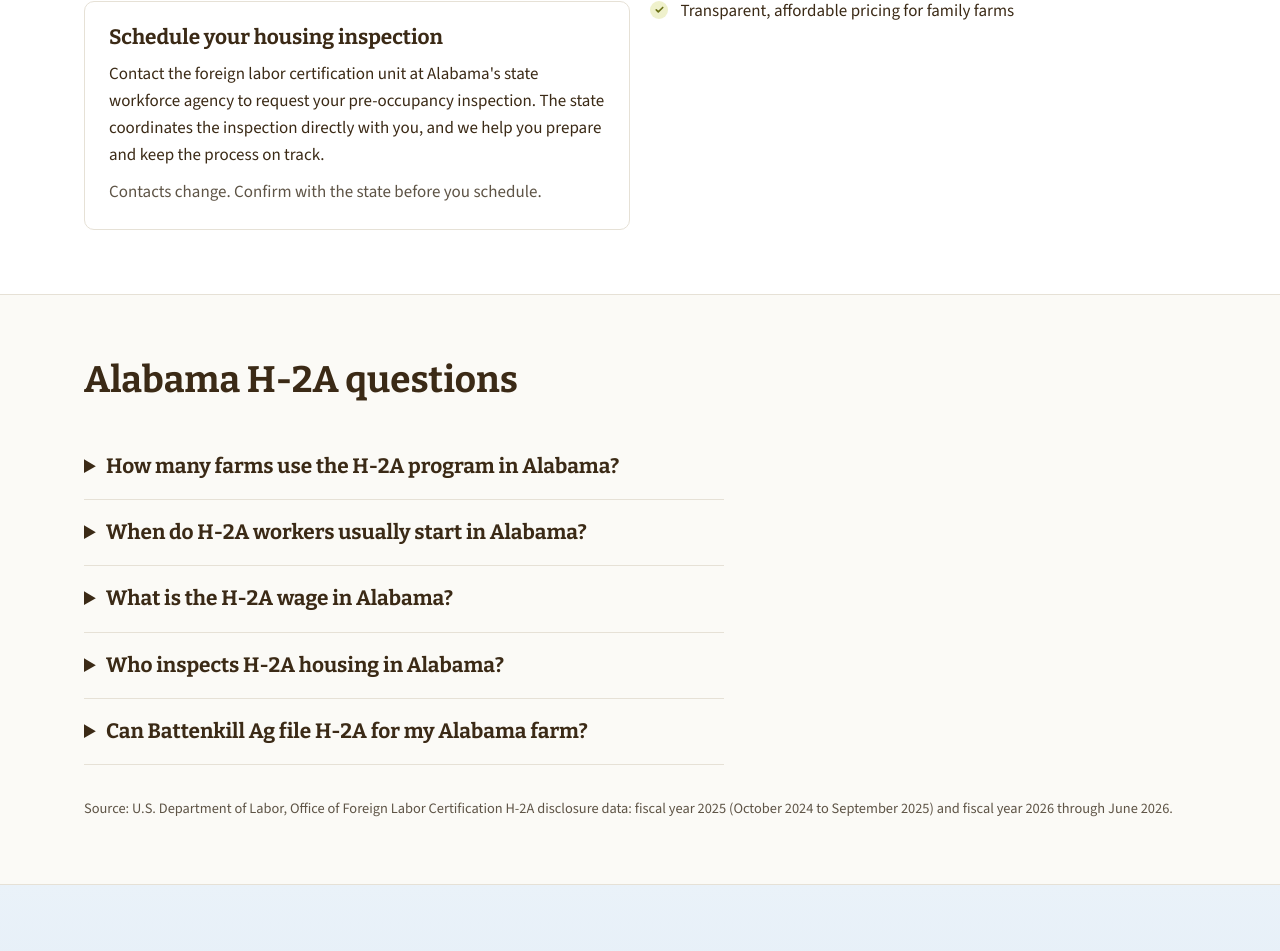
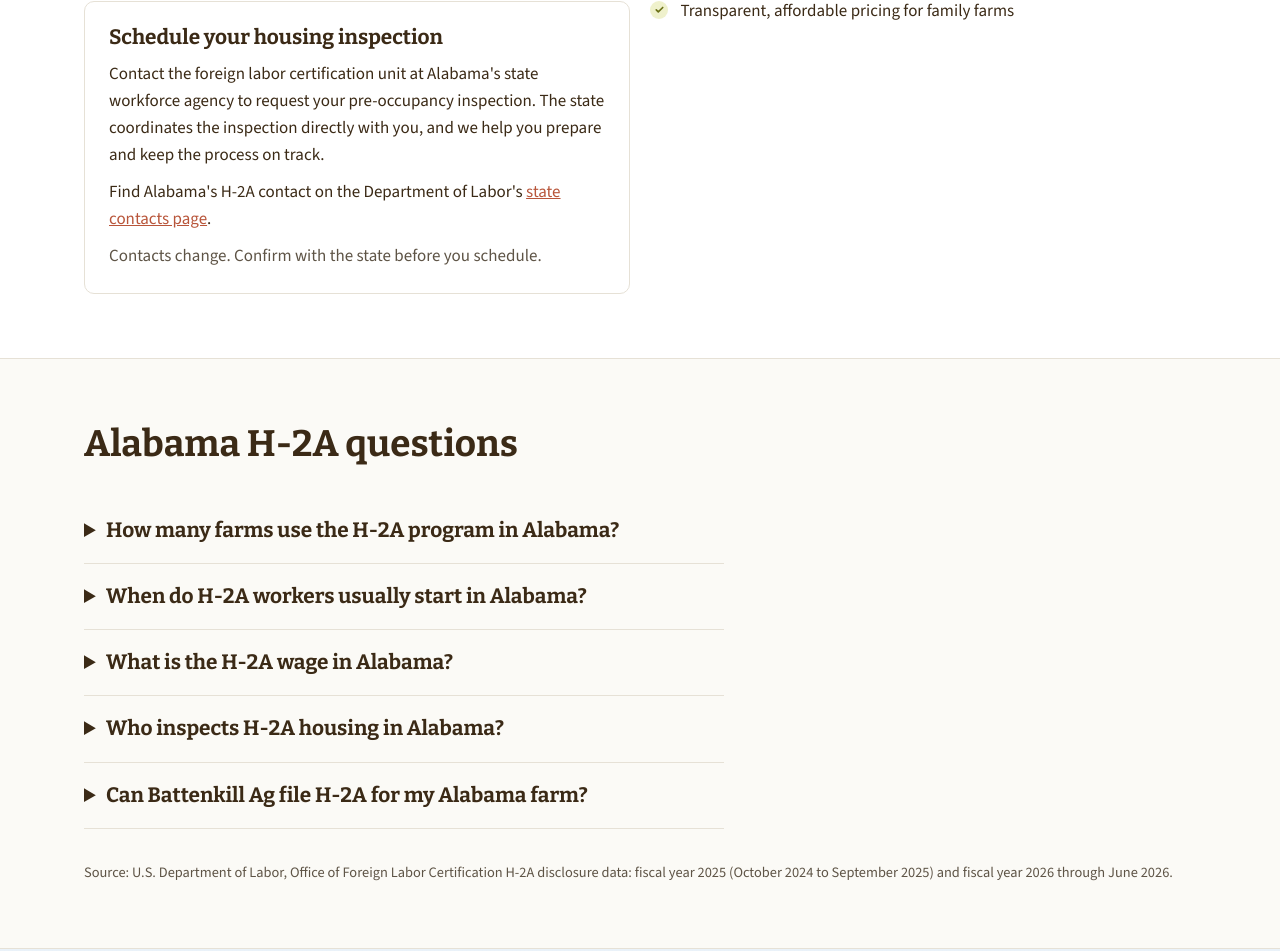
Before and after one commit to mfarh2a/battenkillag-use-me, a Next.js app: page /h-2a/alabama in a window 1280 px wide. Shown: the part 1746-2697 px from the top of the page. Built offline with nearby package versions, Linux system fonts and the light colour scheme; no server answers.

Commit message:
Link fallback states to DOL state contacts page
Co-Authored-By: Claude Opus 5.5 <noreply@anthropic.com>
Claude-Session: https://claude.ai/code/session_015cpjf5ajPeXVSvyknWthQ2

```diff
--- a/app/h-2a/[state]/page.tsx
+++ b/app/h-2a/[state]/page.tsx
@@ -153,7 +153,10 @@ export default async function StatePage({ params }: Props) {
                       {c.url && <p><a href={c.url} target="_blank" rel="noopener">Official {s.name} H-2A page</a></p>}
                     </>
                   ) : (
-                    <p>Contact the foreign labor certification unit at {s.name}&apos;s state workforce agency to request your pre-occupancy inspection. The state coordinates the inspection directly with you, and we help you prepare and keep the process on track.</p>
+                    <>
+                      <p>Contact the foreign labor certification unit at {s.name}&apos;s state workforce agency to request your pre-occupancy inspection. The state coordinates the inspection directly with you, and we help you prepare and keep the process on track.</p>
+                      <p>Find {s.name}&apos;s H-2A contact on the Department of Labor&apos;s <a href="https://www.dol.gov/agencies/eta/foreign-labor/contact" target="_blank" rel="noopener">state contacts page</a>.</p>
+                    </>
                   )}
                   <p className="muted">Contacts change. Confirm with the state before you schedule.</p>
                 </div>
```
